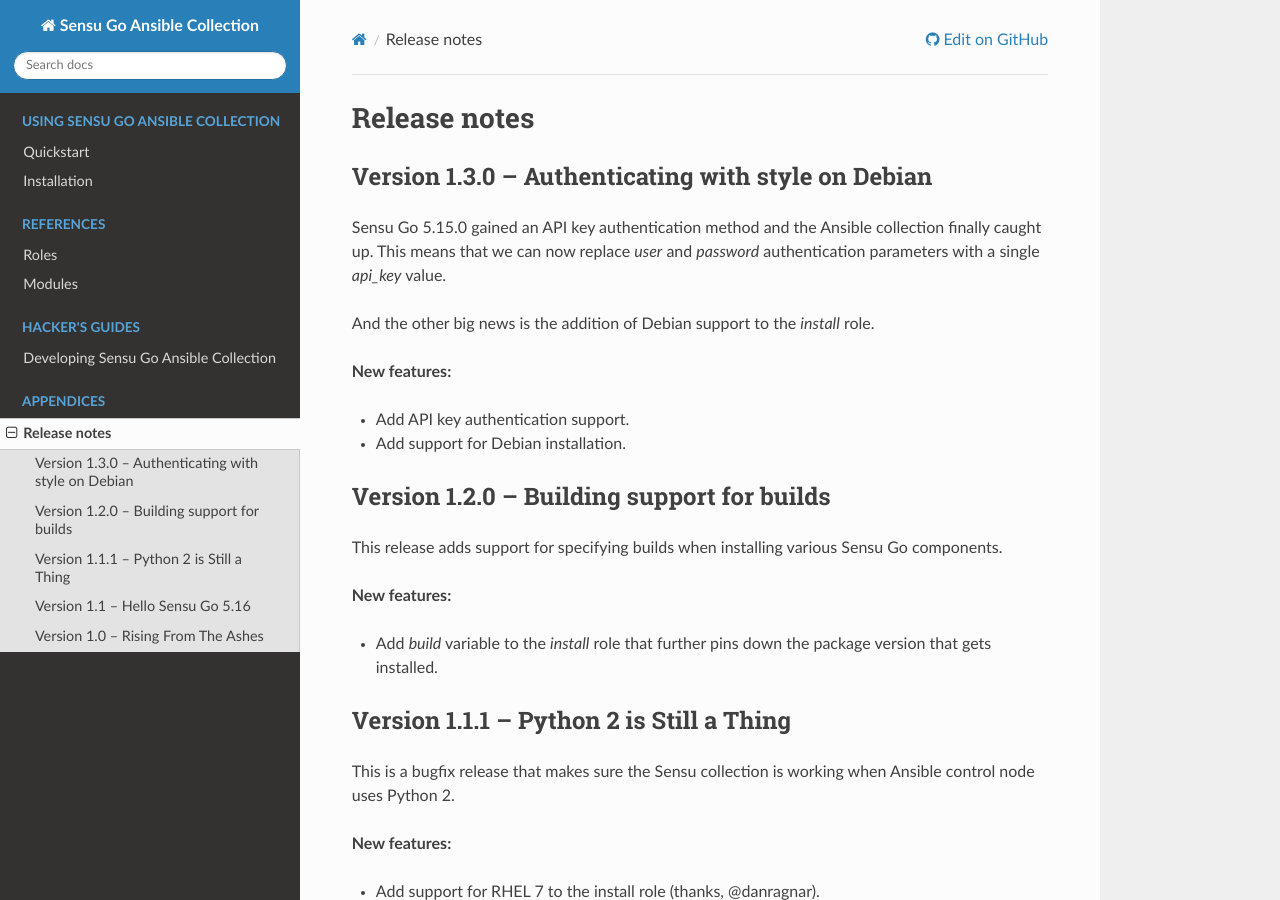
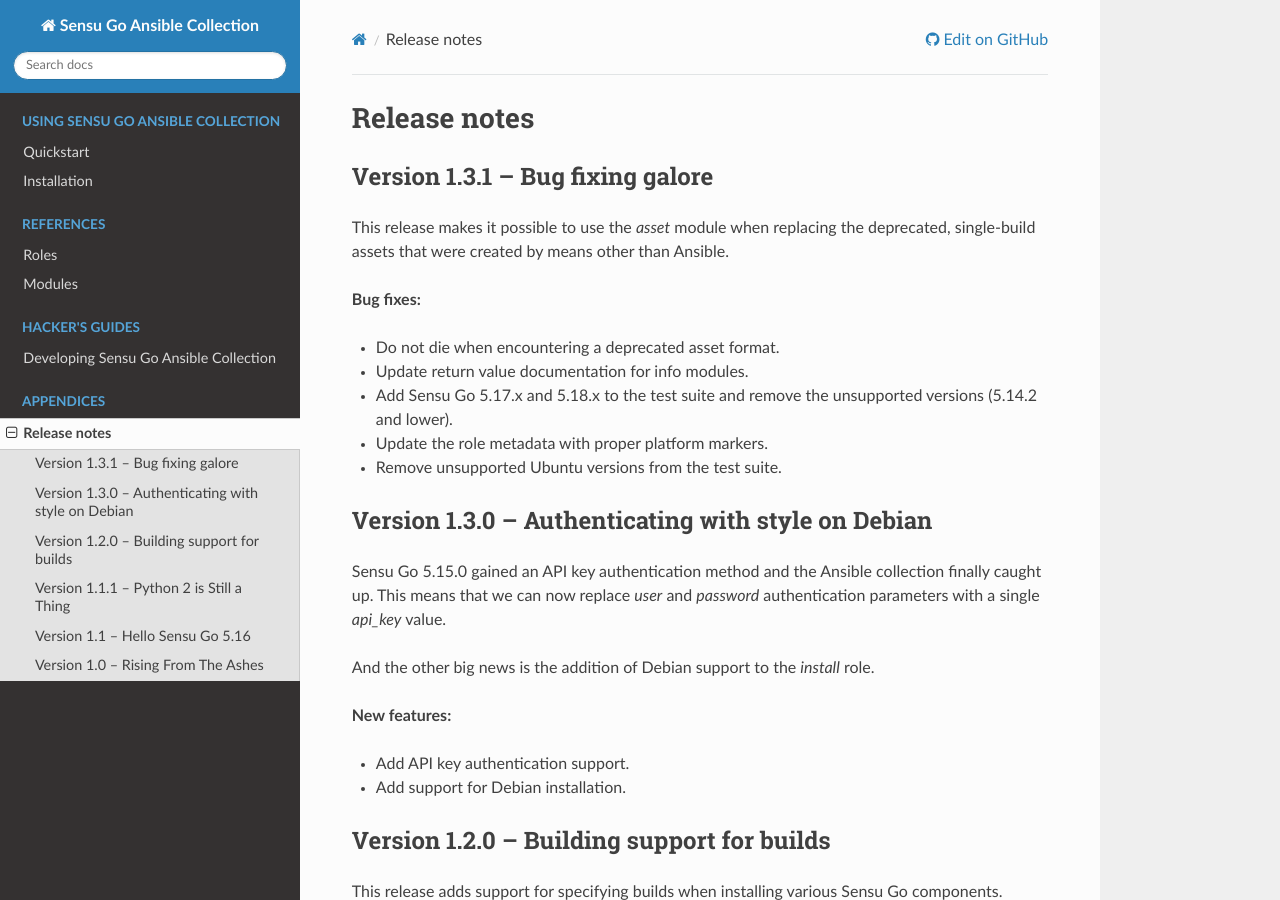
Before and after one commit to sensu/sensu-go-ansible, a Sphinx documentation site: the page built from docs/source/release_notes.rst, in a window 1280 px wide and 900 px high. Built offline with Sphinx 7.4.7 and the Read the Docs theme 2.0.0, drawn with Linux system fonts in a browser that asks for light colours.

Commit message:
Prepare collection for 1.3.1 release

```diff
--- a/docs/source/release_notes.rst
+++ b/docs/source/release_notes.rst
@@ -1,5 +1,21 @@
 Release notes
 =============
+
+Version 1.3.1 -- Bug fixing galore
+----------------------------------
+
+This release makes it possible to use the *asset* module when replacing the
+deprecated, single-build assets that were created by means other than Ansible.
+
+**Bug fixes:**
+
+* Do not die when encountering a deprecated asset format.
+* Update return value documentation for info modules.
+* Add Sensu Go 5.17.x and 5.18.x to the test suite and remove the unsupported
+  versions (5.14.2 and lower).
+* Update the role metadata with proper platform markers.
+* Remove unsupported Ubuntu versions from the test suite.
+
 
 Version 1.3.0 -- Authenticating with style on Debian
 ----------------------------------------------------
```
